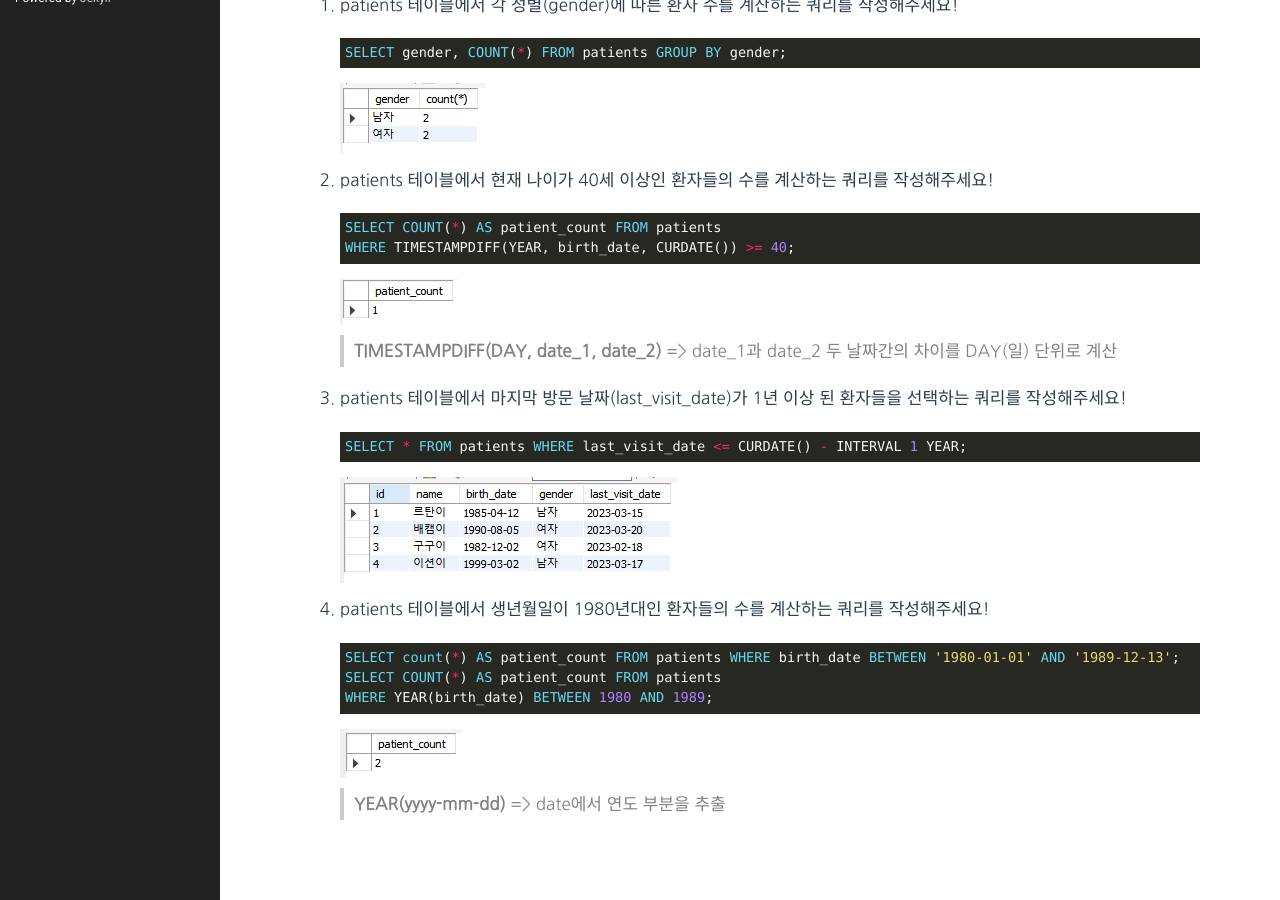
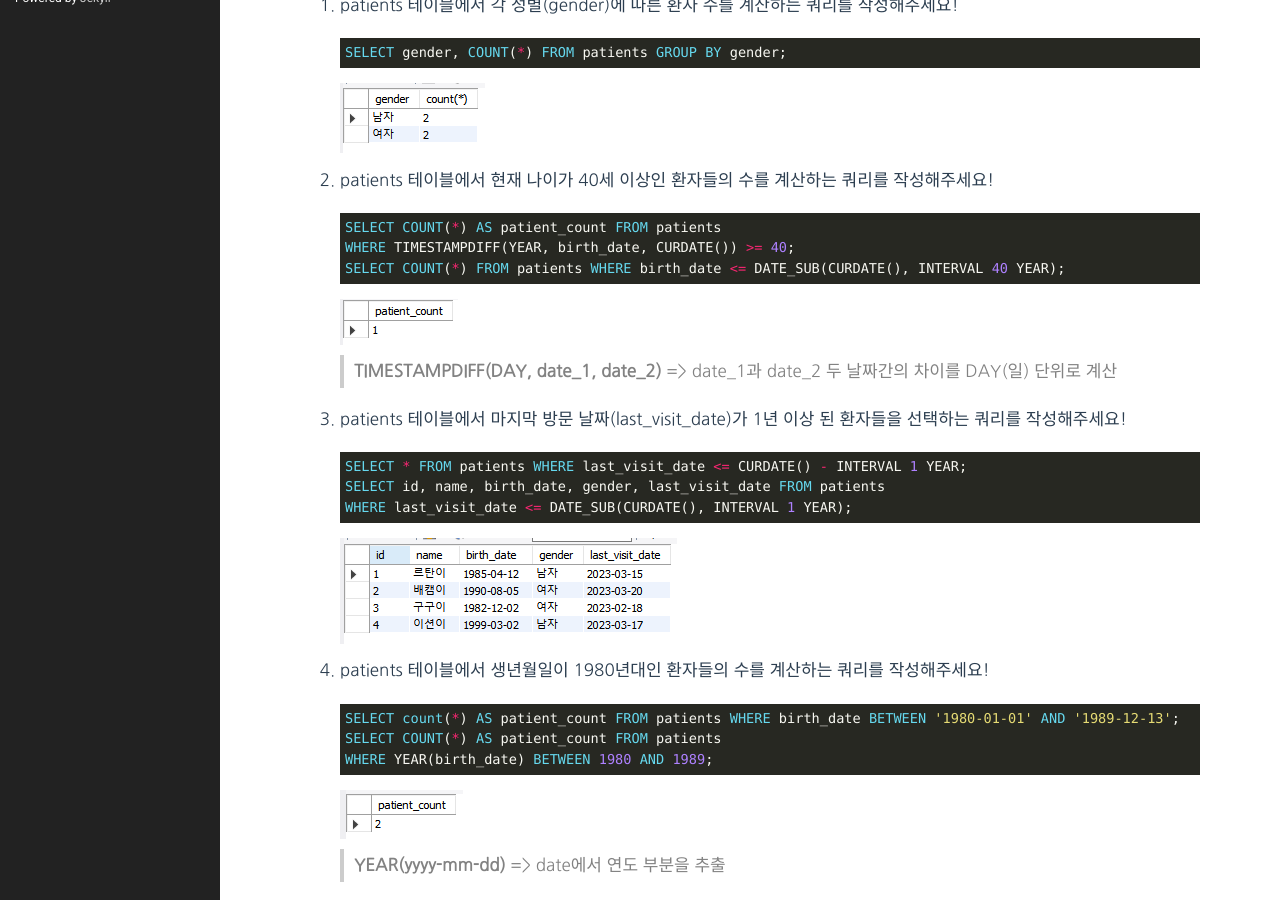
Before and after one commit to s-woni/s-woni.github.io, a Jekyll site: the page built from _posts/2025-01-16-walk9.md, in a window 1280 px wide and 900 px high, scrolled down 516 px. Built offline with Jekyll 4.4.1, drawn with Linux system fonts in a browser that asks for light colours.

Commit message:
Update 2025-01-16-walk9.md

````diff
--- a/_posts/2025-01-16-walk9.md
+++ b/_posts/2025-01-16-walk9.md
@@ -24,6 +24,7 @@ SELECT gender, COUNT(*) FROM patients GROUP BY gender;
 ```sql
 SELECT COUNT(*) AS patient_count FROM patients
 WHERE TIMESTAMPDIFF(YEAR, birth_date, CURDATE()) >= 40;
+SELECT COUNT(*) FROM patients WHERE birth_date <= DATE_SUB(CURDATE(), INTERVAL 40 YEAR);
 ```
 ![walk9-35](/public/img/walk9-35.png)
 > **TIMESTAMPDIFF(DAY, date_1, date_2)** => date_1과 date_2 두 날짜간의 차이를 DAY(일) 단위로 계산
@@ -31,6 +32,8 @@ WHERE TIMESTAMPDIFF(YEAR, birth_date, CURDATE()) >= 40;
 36. patients 테이블에서 마지막 방문 날짜(last_visit_date)가 1년 이상 된 환자들을 선택하는 쿼리를 작성해주세요!
 ```sql
 SELECT * FROM patients WHERE last_visit_date <= CURDATE() - INTERVAL 1 YEAR;
+SELECT id, name, birth_date, gender, last_visit_date FROM patients
+WHERE last_visit_date <= DATE_SUB(CURDATE(), INTERVAL 1 YEAR);
 ```
 ![walk9-36](/public/img/walk9-36.png)
 
````
